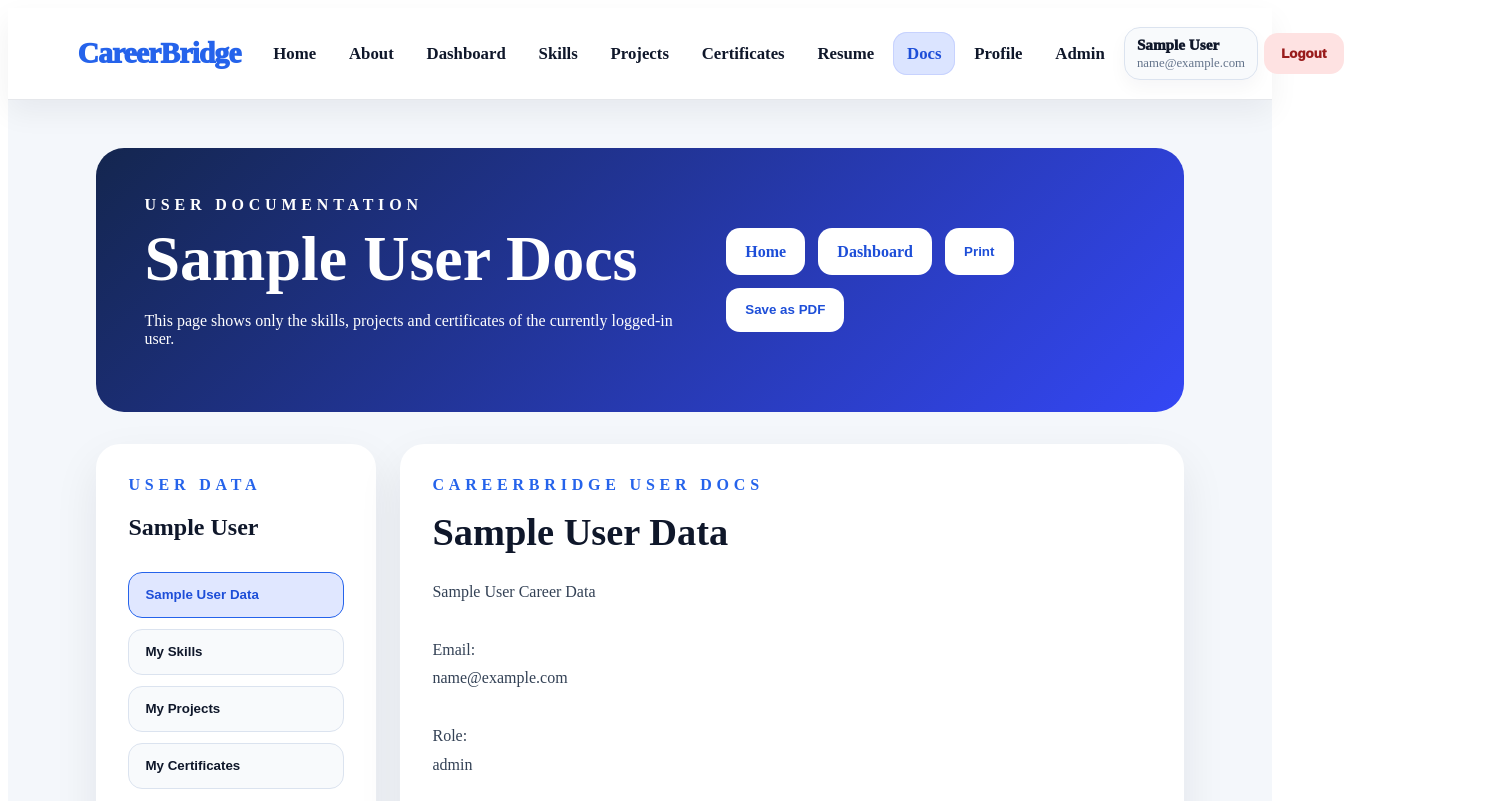
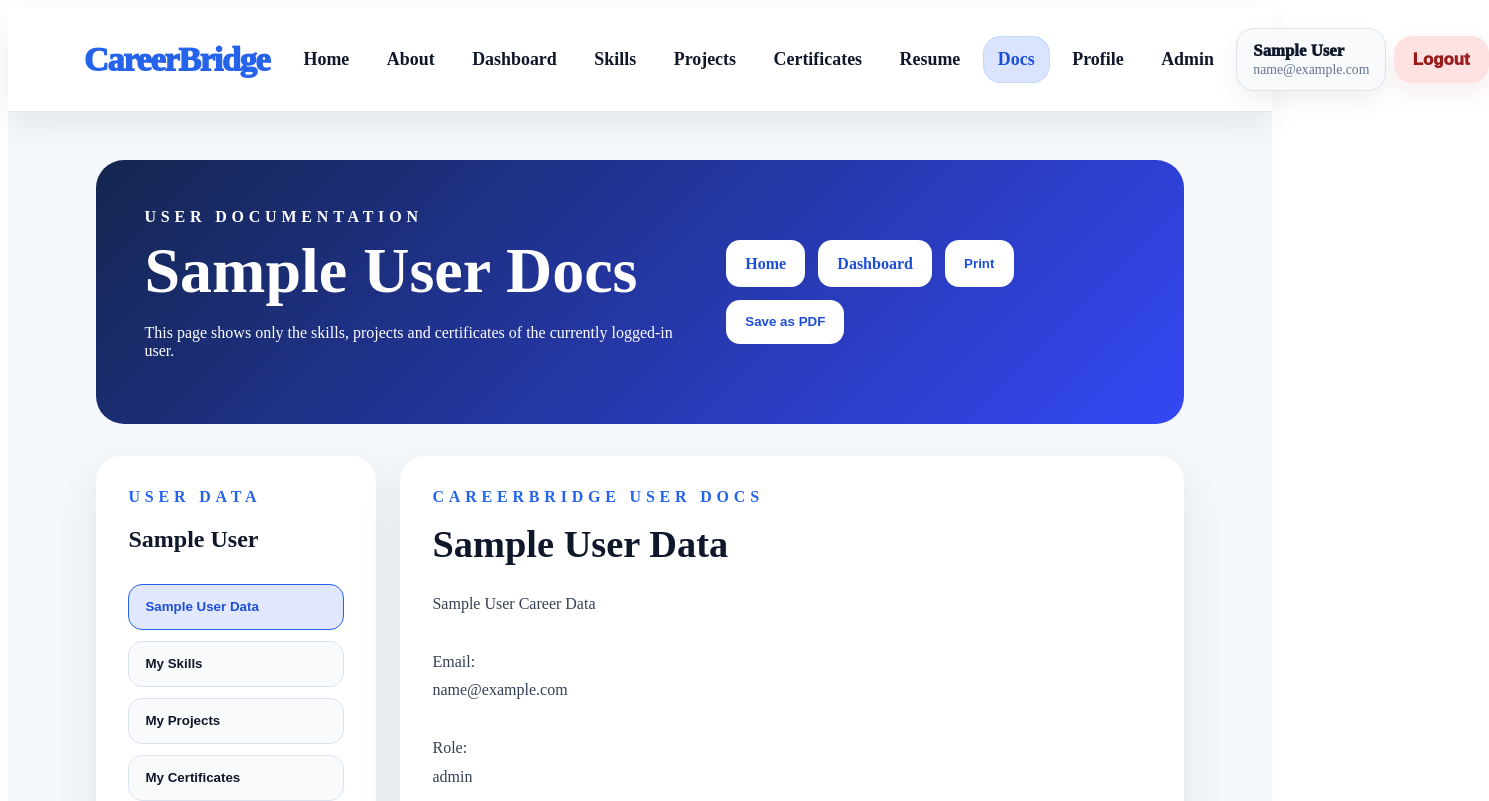
Before and after one commit to Raniaelsayed12/CareerBridge, a Vue app in the folder frontend/: page /docs in a window 1280 px wide. Shown: the top 801 px of the page, 1489 px wide, since content can reach past the window. Built offline with nearby package versions, Linux system fonts and the light colour scheme; no server answers; sample sign-in values are in the browser's storage.

Commit message:
Polish navigation design

```diff
--- a/frontend/src/style.css
+++ b/frontend/src/style.css
@@ -150,3 +150,101 @@
     padding: 2rem !important;
   }
 }
+
+
+
+
+/* Perfect CareerBridge navbar */
+.navbar {
+  min-height: 104px !important;
+  padding: 1rem 6% !important;
+  background: rgba(255, 255, 255, 0.98) !important;
+  border-bottom: 1px solid #e5e7eb !important;
+  box-shadow: 0 12px 35px rgba(15, 23, 42, 0.07) !important;
+}
+
+.brand {
+  font-size: 2.15rem !important;
+  font-weight: 950 !important;
+  color: #2563eb !important;
+  letter-spacing: -0.04em !important;
+}
+
+.nav-links {
+  gap: 0.45rem !important;
+  align-items: center !important;
+  flex-wrap: nowrap !important;
+}
+
+.nav-links a {
+  font-size: 1.12rem !important;
+  font-weight: 900 !important;
+  padding: 0.8rem 0.95rem !important;
+  border-radius: 18px !important;
+  color: #0f172a !important;
+}
+
+.nav-links a:hover {
+  background: #eff6ff !important;
+  color: #2563eb !important;
+}
+
+.nav-links a.router-link-active {
+  background: #dbe4ff !important;
+  color: #1d4ed8 !important;
+  box-shadow: inset 0 0 0 1px #bfdbfe !important;
+}
+
+.user-badge {
+  max-width: 210px !important;
+  padding: 0.72rem 1rem !important;
+  border-radius: 18px !important;
+  background: #f8fafc !important;
+  border: 1px solid #dbe3ef !important;
+  box-shadow: 0 10px 25px rgba(15, 23, 42, 0.06) !important;
+}
+
+.user-badge strong {
+  font-size: 1.05rem !important;
+  font-weight: 950 !important;
+  color: #0f172a !important;
+}
+
+.user-badge span {
+  font-size: 0.86rem !important;
+  color: #64748b !important;
+}
+
+.logout-btn {
+  font-size: 1.05rem !important;
+  padding: 0.82rem 1.2rem !important;
+  border-radius: 18px !important;
+  background: #fee2e2 !important;
+  color: #991b1b !important;
+  font-weight: 950 !important;
+  box-shadow: 0 10px 25px rgba(153, 27, 27, 0.08) !important;
+}
+
+.logout-btn:hover {
+  background: #fecaca !important;
+}
+
+@media (max-width: 1250px) {
+  .navbar {
+    flex-direction: column !important;
+    align-items: flex-start !important;
+  }
+
+  .nav-links {
+    flex-wrap: wrap !important;
+    justify-content: flex-start !important;
+  }
+}
+
+@media print {
+  .navbar,
+  header.navbar,
+  .no-print {
+    display: none !important;
+  }
+}
```
